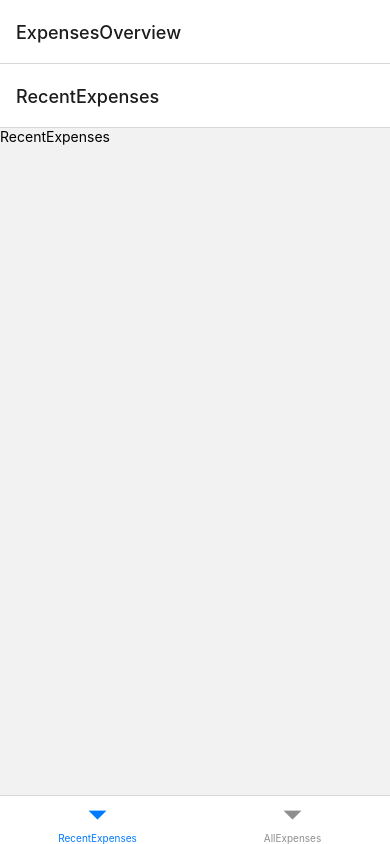
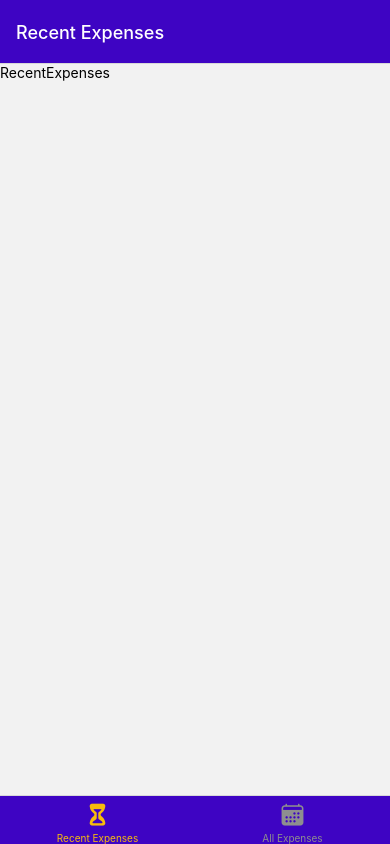
Before and after one commit to ghidalg0/XpenseTracker, a React Native app: screen / in a window 390 px wide. Built offline with nearby package versions, Linux system fonts and the light colour scheme.

Commit message:
global styling colors implemented + added style and icons to navigation items

```diff
--- a/App.js
+++ b/App.js
@@ -5,6 +5,10 @@
 import { ManageExpense } from './screens/ManageExpenseScreen';
 import { AllExpenses } from './screens/AllExpensesScreen';
 import { RecentExpenses } from './screens/RecentExpensesScreen';
+
+// Styles & Icons
+import { GlobalStyles } from './constants/styles';
+import { Ionicons } from '@expo/vector-icons';
 
 // Navigation
 import { NavigationContainer } from '@react-navigation/native';
@@ -16,9 +20,32 @@
 
 const ExpensesOverview = () => {
   return (
-    <Tab.Navigator>
-      <Tab.Screen name="RecentExpenses" component={RecentExpenses} />
-      <Tab.Screen name="AllExpenses" component={AllExpenses} />
+    <Tab.Navigator
+      screenOptions={{
+        headerStyle: { backgroundColor: GlobalStyles.colors.primary500 },
+        headerTintColor: "white",
+        tabBarStyle: { backgroundColor: GlobalStyles.colors.primary500 },
+        tabBarActiveTintColor: GlobalStyles.colors.accent500,
+      }}
+    >
+      <Tab.Screen
+        name="RecentExpenses"
+        component={RecentExpenses}
+        options={{
+          title: "Recent Expenses",
+          tabBarlabel: "Recent",
+          tabBarIcon: ({ color, size }) => <Ionicons name="hourglass" size={size} color={color} />,
+        }}
+      />
+      <Tab.Screen
+        name="AllExpenses"
+        component={AllExpenses}
+        options={{
+          title: "All Expenses",
+          tabBarlabel: "All Expenses",
+          tabBarIcon: ({ color, size }) => <Ionicons name="calendar" size={size} color={color} />,
+        }}
+      />
     </Tab.Navigator>
   );
 }
@@ -26,10 +53,16 @@
 export default function App() {
   return (
     <>
-      <StatusBar style="auto" />
+      <StatusBar style="black" />
       <NavigationContainer>
         <Stack.Navigator>
-          <Stack.Screen name="ExpensesOverview" component={ExpensesOverview}/>
+          <Stack.Screen
+            name="ExpensesOverview"
+            component={ExpensesOverview}
+            options={{
+              headerShown: false
+            }}
+          />
           <Stack.Screen name="ManageExpense" component={ManageExpense}/>
         </Stack.Navigator>
       </NavigationContainer>
--- /dev/null
+++ b/constants/styles.js
@@ -0,0 +1,16 @@
+export const GlobalStyles = {
+  colors: {
+    primary50: '#e4d9fd',
+    primary100: '#c6affc',
+    primary200: '#a281f0',
+    primary400: '#5721d4',
+    primary500: '#3e04c3',
+    primary700: '#2d0689',
+    primary800: '#200364',
+    accent500: '#f7bc0c',
+    error50: '#fcc4e4',
+    error500: '#9b095c',
+    gray500: '#39324a',
+    gray700: '#221c30',
+  },
+};
```
